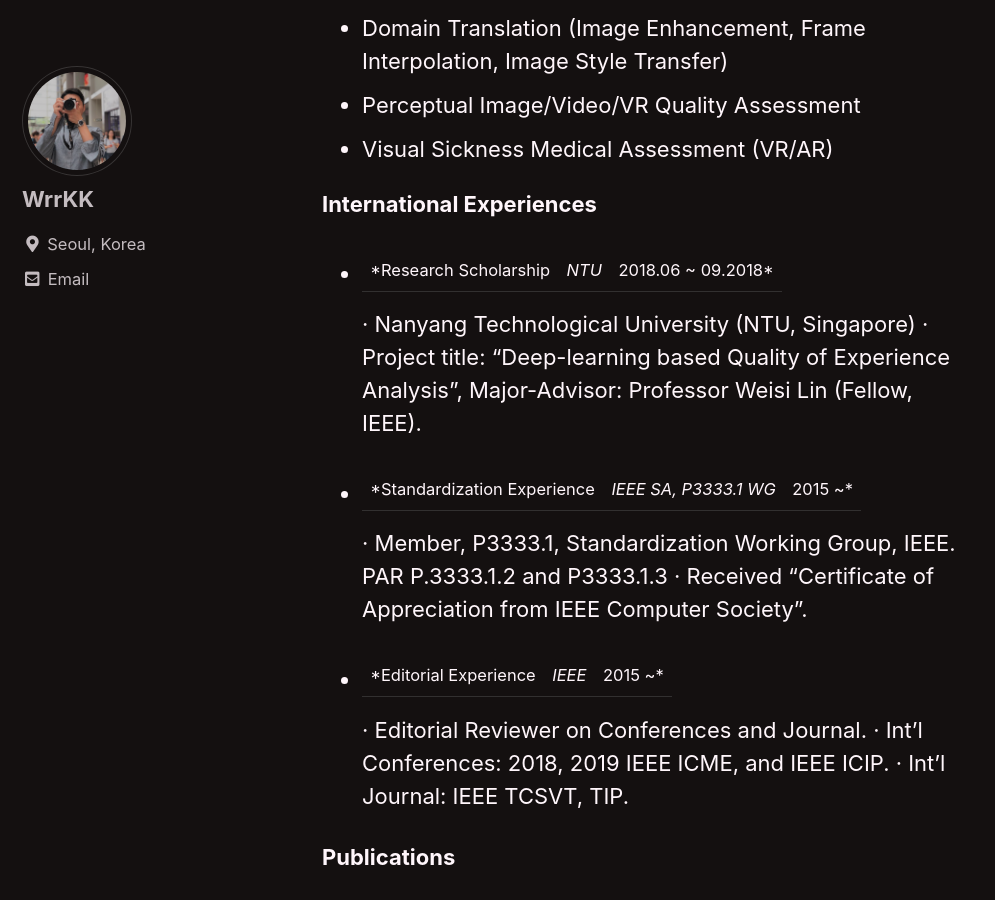
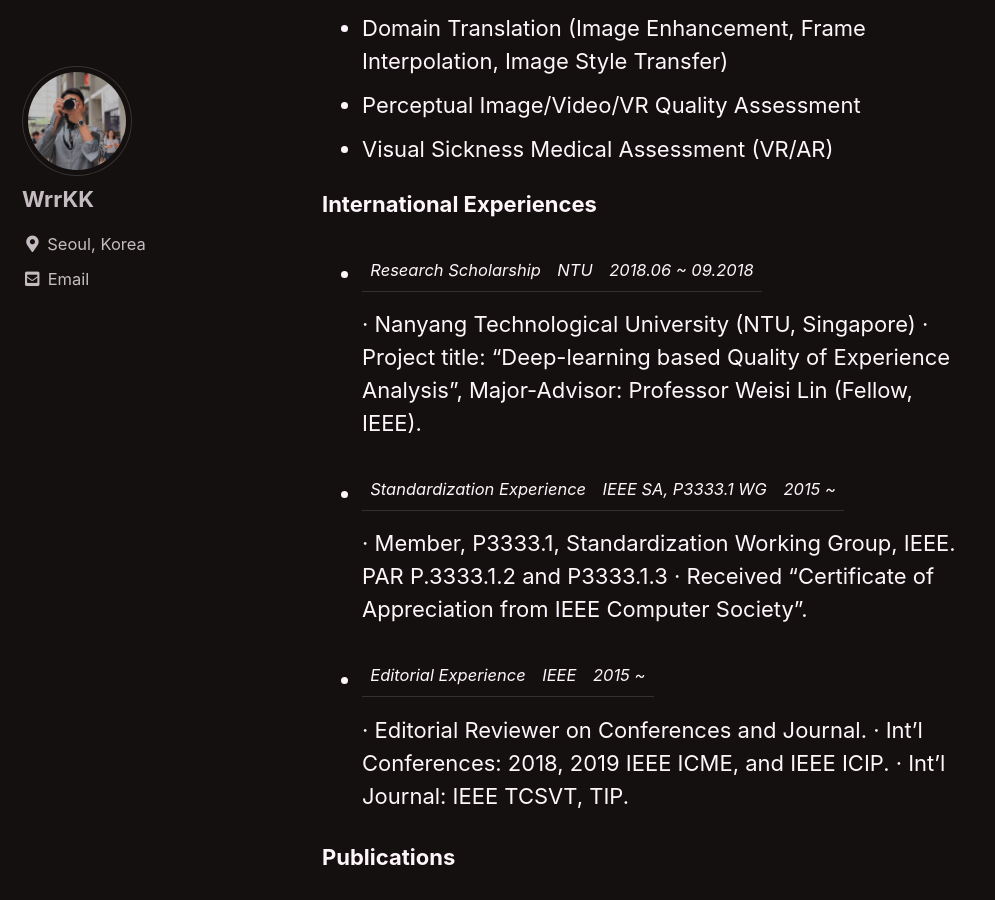
Before and after one commit to woojaekim/woojaekim.github.io, a Jekyll site: the page built from _pages/about.md, in a window 1280 px wide and 900 px high, scrolled down 662 px. Shown: the whole window, without its empty margins (0-995 px from the left). Built offline with Jekyll 4.4.1, drawn with Linux system fonts in a browser that asks for light colours; cached includes are drawn as plain includes.

Commit message:
image_update

```diff
--- a/_pages/about.md
+++ b/_pages/about.md
@@ -13,19 +13,19 @@ layout: single
 - Visual Sickness Medical Assessment (VR/AR)
 
 **International Experiences**
-  - *Research Scholarship | *NTU* | 2018.06 ~ 09.2018*
+  - *Research Scholarship* | *NTU* | *2018.06 ~ 09.2018*
 
     · Nanyang Technological University (NTU, Singapore)
     · Project title: "Deep-learning based Quality of Experience Analysis",
       Major-Advisor: Professor Weisi Lin (Fellow, IEEE).
 
-  - *Standardization Experience | *IEEE SA, P3333.1 WG* | 2015 ~*
+  - *Standardization Experience* | *IEEE SA, P3333.1 WG* | *2015 ~*
 
     · Member, P3333.1, Standardization Working Group,
       IEEE. PAR P.3333.1.2 and P3333.1.3
     · Received "Certificate of Appreciation from IEEE Computer Society".
 
-  - *Editorial Experience | *IEEE* | 2015 ~*
+  - *Editorial Experience* | *IEEE* | *2015 ~*
 
     · Editorial Reviewer on Conferences and Journal.
     · Int’l Conferences: 2018, 2019 IEEE ICME, and IEEE ICIP.
```
